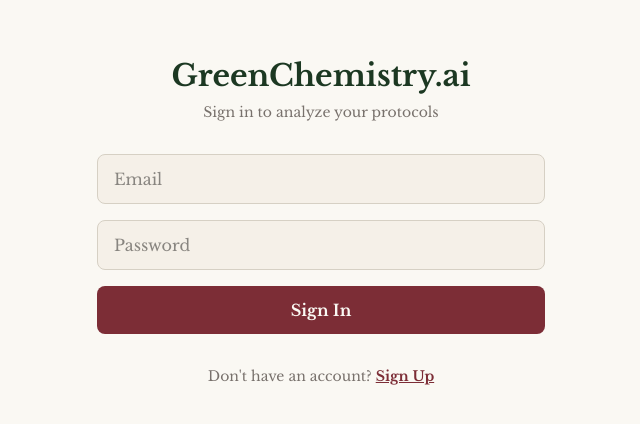
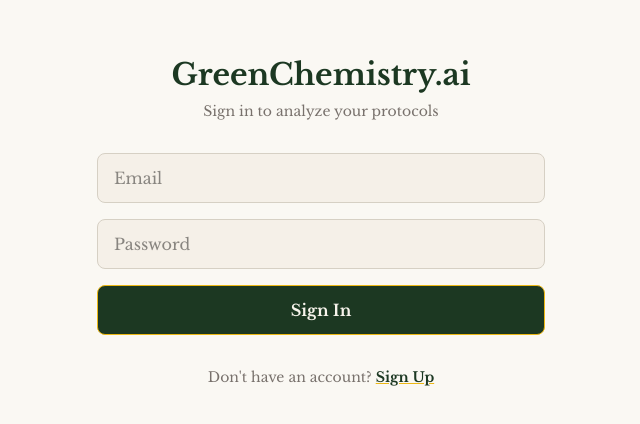
Before and after one commit to TheEnigmaticT/greenprotocol, a Next.js app: page /login in a window 1280 px wide. Shown: the part 178-602 px from the top of the page, without its empty margins (319-959 px from the left). Built offline with nearby package versions, Linux system fonts and the light colour scheme; no server answers.

Commit message:
fix(ux): forest-ify login/auth CTAs (drop burgundy)
Align Sign In/Sign Up and profile-setup primary buttons with Decisions shell forest fill #1C3822, cream text, and gold #ECB815 accents.

```diff
--- a/app/login/page.tsx
+++ b/app/login/page.tsx
@@ -121,7 +121,7 @@ function LoginForm() {
             type="submit"
             disabled={loading}
             className="w-full px-4 py-3 rounded-lg font-semibold transition-colors disabled:opacity-50 cursor-pointer"
-            style={{ background: '#7C2D36', color: '#FAF8F3' }}
+            style={{ background: '#1C3822', color: '#F6F3EB', border: '1px solid #ECB815' }}
           >
             {loading ? 'Loading...' : isSignUp ? 'Sign Up' : 'Sign In'}
           </button>
@@ -132,7 +132,7 @@ function LoginForm() {
           <button
             onClick={() => { setIsSignUp(!isSignUp); setError(null) }}
             className="underline cursor-pointer font-semibold"
-            style={{ color: '#7C2D36' }}
+            style={{ color: '#1C3822', textDecorationColor: '#ECB815' }}
           >
             {isSignUp ? 'Sign In' : 'Sign Up'}
           </button>
--- a/components/UsernameSetup.tsx
+++ b/components/UsernameSetup.tsx
@@ -81,7 +81,7 @@ export default function UsernameSetup({ onComplete }: { onComplete: (profile: Gp
           type="submit"
           disabled={loading || username.length < 3}
           className="w-full px-4 py-2 rounded-lg font-semibold text-sm transition-all disabled:opacity-50 cursor-pointer"
-          style={{ background: '#7C2D36', color: '#FAF8F3' }}
+          style={{ background: '#1C3822', color: '#F6F3EB', border: '1px solid #ECB815' }}
         >
           {loading ? 'Creating...' : 'Create Profile'}
         </button>
```
